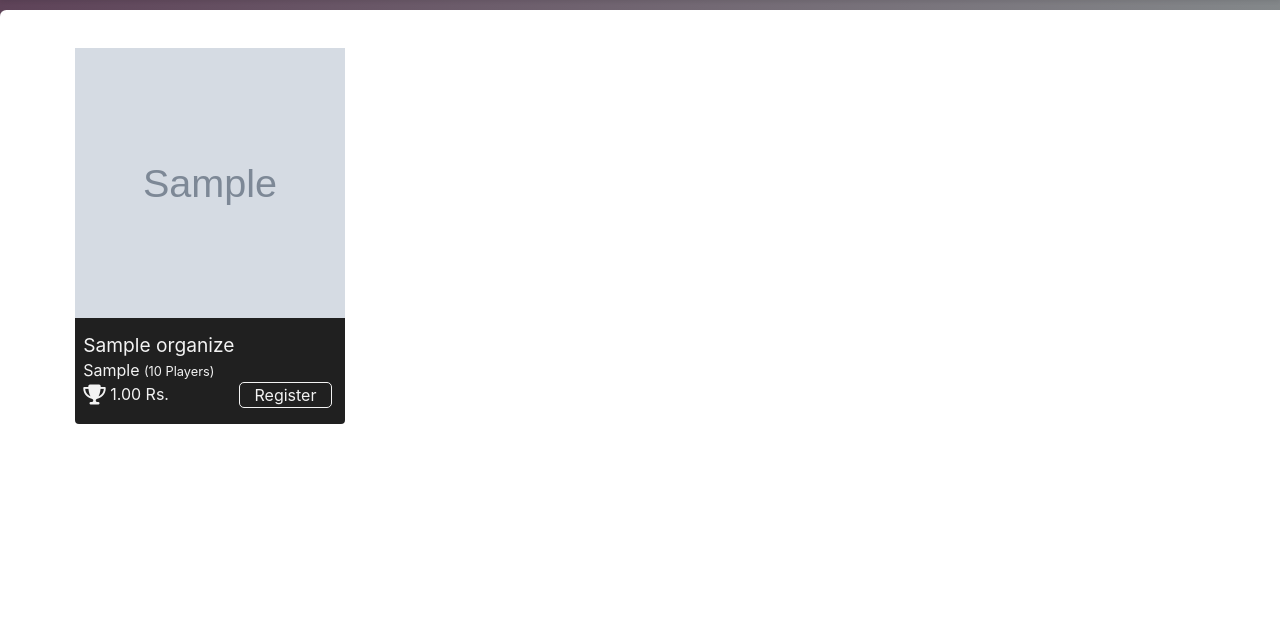
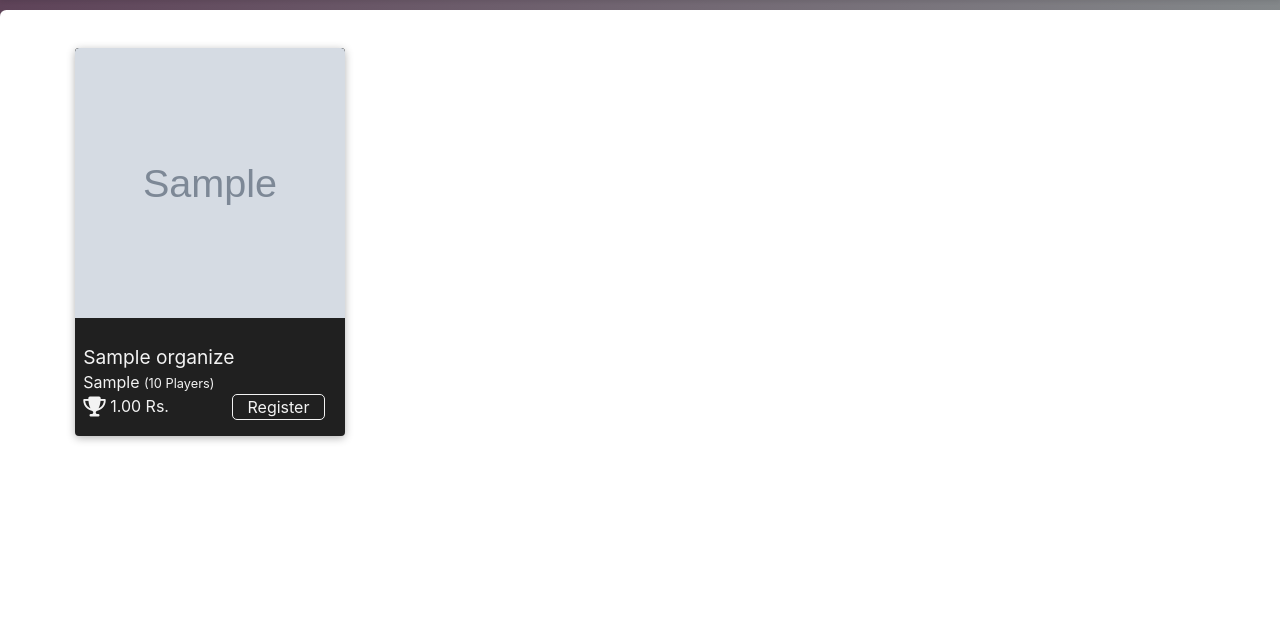
Before and after one commit to yashbakadiya/tournie-app, a Django app: page /create/ in a window 1280 px wide. Shown: the part 99-740 px from the top of the page. Run offline with Django 3.2, Linux system fonts and the light colour scheme; tables that the repository leaves empty hold one stand-in row (values such as "Sample post"); grey boxes marked "Sample" are stand-in pictures; some libraries are stand-ins or nearby versions.

Commit message:
Update Sep2025

```diff
--- a/part/static/part/main.css
+++ b/part/static/part/main.css
@@ -357,9 +357,13 @@ a.no-unline{
   float: left;
   margin-right: 29px;
   margin-bottom: 29px;
+  box-shadow: 0 2px 8px rgba(0, 0, 0, 0.3);
+  transition: transform 0.2s ease;
 }
 
 .boxes-01 > .card-org:hover{
+  transform: translateY(-2px);
+  box-shadow: 0 4px 12px rgba(0, 0, 0, 0.4);
   text-decoration: none;
 }
 
@@ -375,12 +379,23 @@ a.no-unline{
 }
 
 .card-org{
-  width: fit-content;
+  width: 270px;
   height: auto;
   color: #f3f3f3;
   background-color: #202020;
   border-radius: 4px;
-  padding:0px;
+  padding: 0px;
+  overflow: hidden;
+  display: flex;
+  flex-direction: column;
+}
+
+.card-org .pl-2 {
+  padding: 12px;
+  flex: 1;
+  display: flex;
+  flex-direction: column;
+  justify-content: space-between;
 }
 
 .card-view{
@@ -474,6 +489,10 @@ a.txt-un:hover{
   height: 270px;
   width: 270px;
   margin-bottom: 16px;
+  object-fit: cover;
+  border-radius: 4px 4px 0 0;
+  display: block;
+  background-color: #333;
 }
 
 .alert{
--- a/part/templates/part/create.html
+++ b/part/templates/part/create.html
@@ -11,7 +11,7 @@
                         <div class="boxes-01">
                             {% for org in organizes %}
                             <div class="card-org">
-                                <img class="banner-img" src="{{ org.banner.url }}">
+                                <img class="banner-img" src="{{ org.banner.url }}" alt="{{ org.tournament_name }} banner" loading="lazy">
                                 <div class="pl-2 pb-3">
                                   <div class="heading-01"><big>{{ org.tournament_name }}</big></div>
                                   <div class="game-type">
```
Also changed, not shown: requirements.txt (+49 -26 lines).
